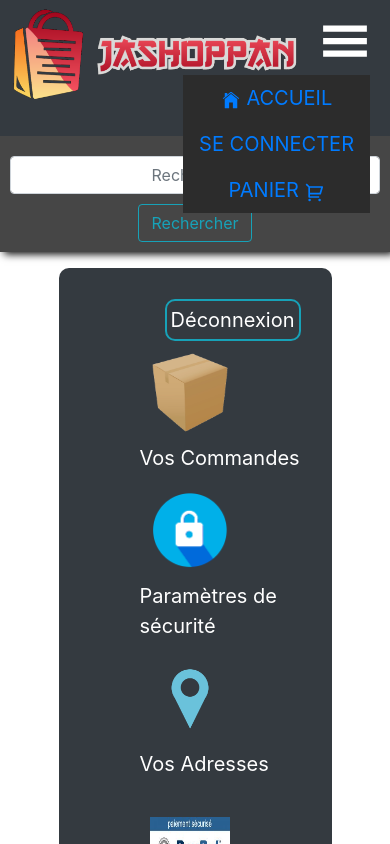
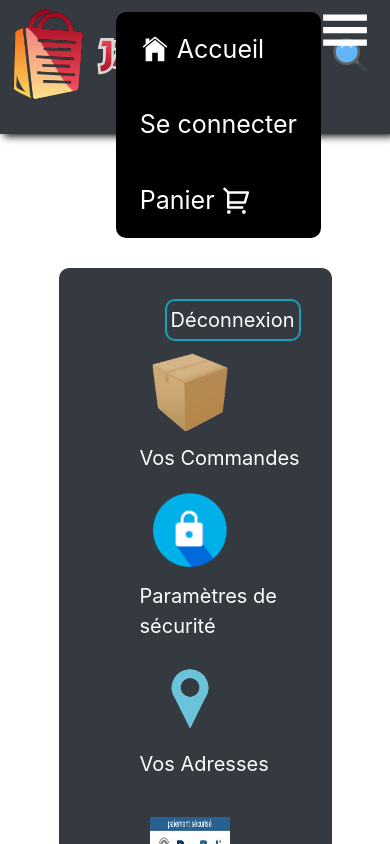
Before and after one commit to Dorya-Dev/JaShopPan-Front, a React (Create React App) app: page /moncompte in a window 390 px wide. Shown: the top 844 px of the page. Built offline with nearby package versions, Linux system fonts and the light colour scheme.

Commit message:
test merge

```diff
--- a/src/Components/Content/content.css
+++ b/src/Components/Content/content.css
@@ -11,3 +11,7 @@
 .barre {
   text-align: center;
 }
+.testy:hover {
+  width: 500px;
+  height: 500px;
+}
--- a/src/Components/Header/Header.js
+++ b/src/Components/Header/Header.js
@@ -1,4 +1,4 @@
-import React from "react";
+import React, { useState } from "react";
 import "./header.css";
 import Button from "react-bootstrap/Button";
 import FormControl from "react-bootstrap/FormControl";
@@ -9,8 +9,30 @@
 import { IoIosHome } from "react-icons/io";
 import { Link } from "react-router-dom";
 import { GiHamburgerMenu } from "react-icons/gi";
+import { FcSearch } from "react-icons/fc";
 
 function Header() {
+  const [displayNav, setDisplayNav] = useState(false);
+  const [displaySearch, setDisplaySearch] = useState(false);
+
+  function Navmobil() {
+    setDisplayNav(!displayNav);
+    if (setDisplayNav.style.display === "block") {
+      return <p>ttttttttttttt</p>;
+    } else if (setDisplayNav.style.display === "block") {
+      return <p>ooooooooooooooooooooooooooooooooooooooooooooo</p>;
+    }
+  }
+
+  function Search() {
+    setDisplaySearch(!displaySearch);
+    if (setDisplaySearch === true) {
+      return console.log("ok");
+    } else if (setDisplaySearch === false) {
+      return console.log("pasok");
+    }
+  }
+
   function connect() {
     let nom = localStorage.getItem("compte");
     if (nom) {
@@ -29,8 +51,10 @@
   }
   return (
     <header className="header">
+      <GiHamburgerMenu onClick={Navmobil} className="menu-navmob" />
       <div className="Top">
         <img id="logo" src="./logo.png" alt="logo" height="100" width="300" />
+        <FcSearch className="header-search" onClick={Search} />
       </div>
       <div className="Top">
         <Navbar className="Menu" variant="dark">
@@ -46,30 +70,8 @@
             </Link>
           </Nav>
         </Navbar>
-        {/* nav mobile*/}
-        <nav className="header-nav-mob">
-          <div className="navmob">
-            <div className="dropdown">
-              <GiHamburgerMenu />
-              <div className="dropdown-content">
-                <Link className="nav-link" to="/">
-                  <IoIosHome />
-                  <span> </span>
-                  Accueil
-                </Link>
-                {connect()}
-                <Link className="nav-link" to="/cart">
-                  Panier <span> </span> <RiShoppingCart2Line />
-                </Link>
-              </div>
-            </div>
-          </div>
-        </nav>
       </div>
-      <Form inline>
-        <FormControl type="text" placeholder="Rechercher" className="mr-sm-2" />
-        <Button variant="outline-info">Rechercher</Button>
-      </Form>
+      {displaySearch}
     </header>
   );
 }
--- a/src/Components/Header/header.css
+++ b/src/Components/Header/header.css
@@ -41,39 +41,13 @@
   font-size: 30px;
   vertical-align: sub;
 }
-.header-nav-mob {
+.menu-navmob {
   display: none;
 }
-
-.navmob {
-  text-align: right;
-  text-transform: uppercase;
-}
-.dropdown {
-  position: relative;
-  display: none;
-}
-.dropdown-content {
-  display: block;
-  z-index: 1;
-  right: 0;
-  background-color: rgb(44, 44, 44);
-  color: white;
-  text-decoration: none;
-  text-align: center;
-}
-.dropdown i {
-  color: white;
-  background-color: black;
-  border: solid 4px black;
-  top: 0px;
-  position: absolute;
-  right: 0px;
+.header-search {
   font-size: 40px;
-  z-index: 2;
-}
-.dropdown:hover .dropdown-content {
-  display: block;
+  margin: 0px 20px;
+  cursor: pointer;
 }
 
 @media screen and (min-width: 641px) and (max-width: 900px) {
@@ -82,9 +56,6 @@
   }
 }
 @media screen and (max-width: 640px) {
-  .navbar-dark .navbar-nav .nav-link {
-    display: none;
-  }
   .header-nav-mob {
     text-align: right;
     font-size: 50px;
@@ -98,17 +69,41 @@
   .Top {
     width: 100%;
   }
-  .dropdown {
+  .menu-navmob {
+    display: block;
+    color: white;
+    font-size: 50px;
+    position: absolute;
+    top: 5px;
+    right: 0px;
+    margin-right: 20px;
+  }
+  .menu-navmob:hover {
+    cursor: pointer;
+  }
+  .navbar-dark .navbar-nav .nav-link {
+    color: white !important;
+    font-size: 25px;
+    display: inline-block;
+    margin: 10px 15px;
+    border: solid 1px transparent;
+  }
+  .navbar-dark .navbar-nav .nav-link:hover {
+    color: #17a2b8;
+    font-size: 25px;
+    border: solid 1px #17a2b8;
+    border-radius: 10px;
+    margin: 10px 15px;
+  }
+  .Menu .navbar .navbar-expand .navbar-dark {
     display: block;
   }
-  .dropdown-content {
-    display: block;
-  }
-  .dropdown-content .nav-link:hover {
-    display: block;
-    text-decoration: none !important;
-  }
-  .nav-link {
-    font-size: 20px;
+  .navbar-nav {
+    flex-direction: column !important;
+    background-color: black;
+    position: absolute;
+    margin: 10px 10px;
+    border-radius: 10px;
+    margin-right: 53px;
   }
 }
--- a/src/Components/Moncompte/Moncompte.js
+++ b/src/Components/Moncompte/Moncompte.js
@@ -1,6 +1,5 @@
 import React, { useState } from "react";
 import "./moncompte.css";
-import { Link } from "react-router-dom";
 import { Col, Row } from "react-bootstrap";
 import { useHistory } from "react-router-dom";
 import { FcPhone } from "react-icons/fc";
@@ -23,35 +22,35 @@
             <h2 className="title-moncompte">Vos commandes</h2>
           </div>
         );
-        break;
+
       case "setting":
         return (
           <div>
             <h2 className="title-moncompte">Paramètres de sécurité</h2>
           </div>
         );
-        break;
+
       case "address":
         return (
           <div>
             <h2 className="title-moncompte">Vos Adresses</h2>
           </div>
         );
-        break;
+
       case "payment":
         return (
           <div>
             <h2 className="title-moncompte">Vos Paiements</h2>
           </div>
         );
-        break;
+
       case "message":
         return (
           <div>
             <h2 className="title-moncompte">Votre Messagerie</h2>
           </div>
         );
-        break;
+
       case "contact":
         return (
           <div>
@@ -75,7 +74,7 @@
             </div>
           </div>
         );
-        break;
+
       default:
         console.log("");
     }
```
